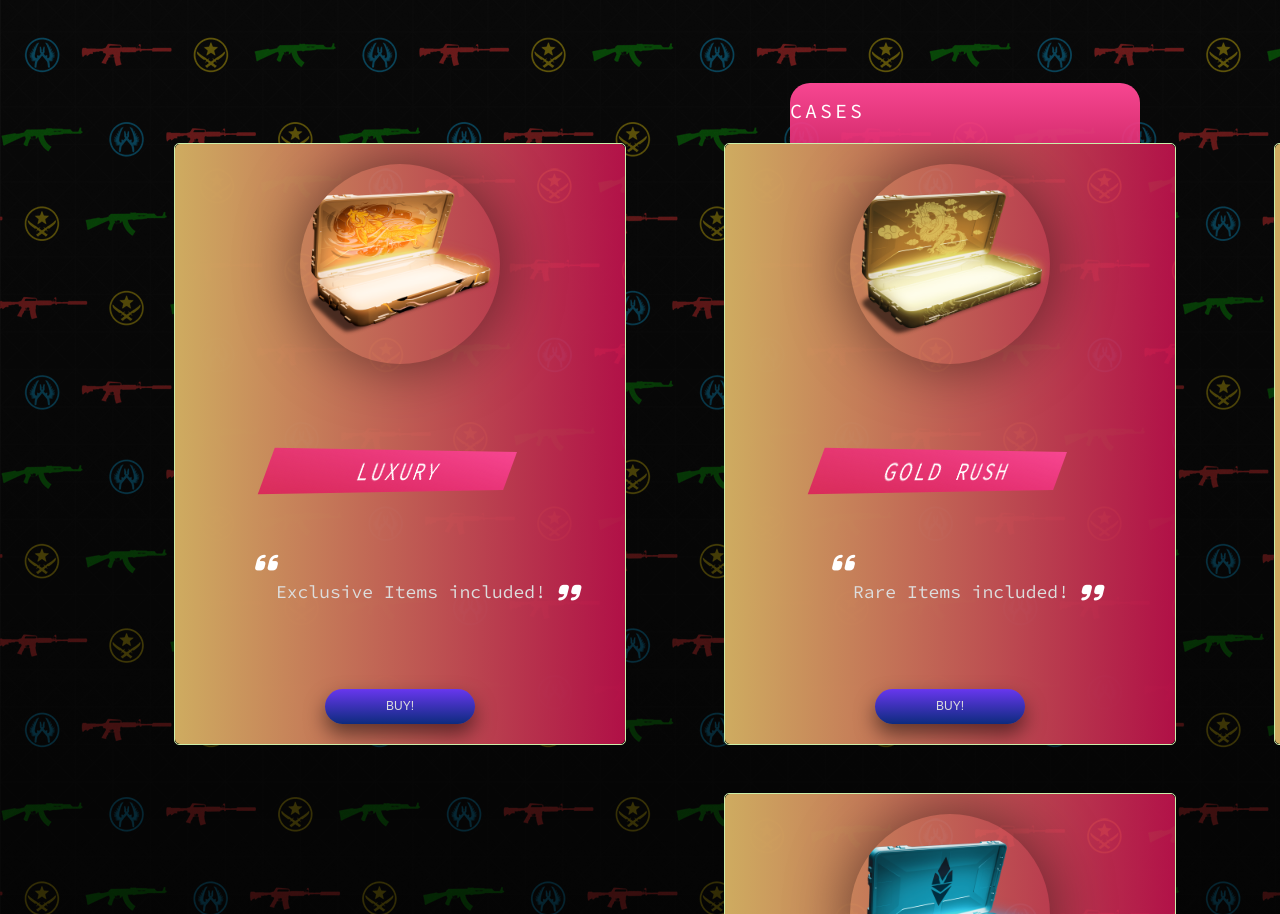
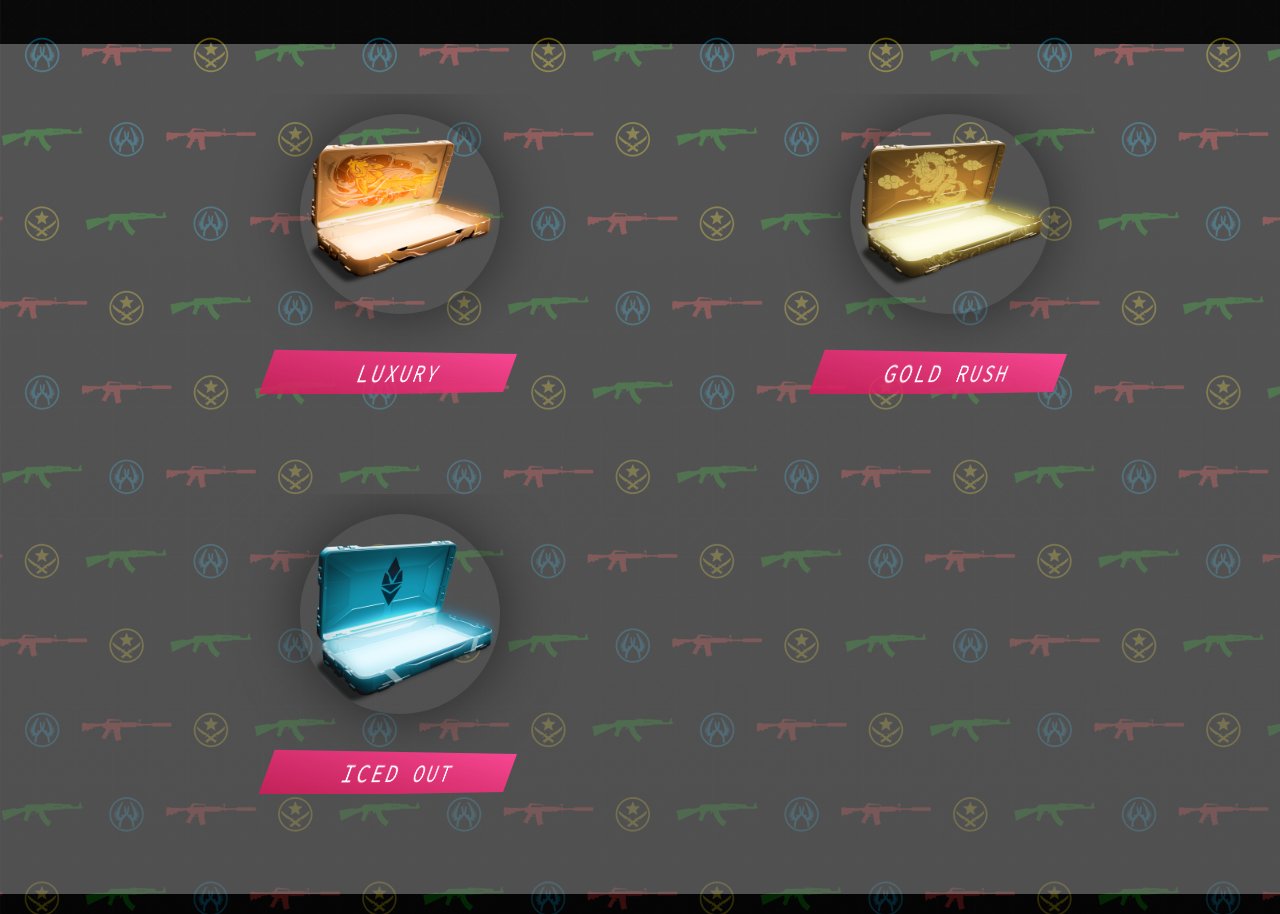
Before and after one commit to Felixtensee/standoffskins, a plain HTML site: page index.html in a window 1280 px wide. Shown: the part 156-1070 px from the top of the page. Drawn offline with Linux system fonts and the light colour scheme.

Commit message:
Overwork of Design and Animations

```diff
--- a/index.html
+++ b/index.html
@@ -2,9 +2,10 @@
 <html lang="en">
 <head>
     <meta charset="UTF-8">
-    <meta name="viewport" content="width=device-width, initial-scale=1.0">
-    <meta name=" content="width=device-width, initial-scale=1.0">
-    <meta http-equiv="X-UA-Compatible" content="ie=edge">
+    <meta name=”viewport” content=”width=device-width, initial-scale=1″>
+    <meta name="viewport" content="width=device-width,initial-scale=1,maximum-scale=1,user-scalable=no">
+    <meta http-equiv="X-UA-Compatible" content="IE=edge,chrome=1">
+    <meta name="HandheldFriendly" content="true">
     <link rel="stylesheet" href="style.css">
     <title>Card Test</title>
     <script src="https://kit.fontawesome.com/b1858c2316.js" crossorigin="anonymous"></script>
@@ -14,6 +15,7 @@
 <body>
 
     <div class="container">
+        <div class="case-container"></div>
         <div class=header>
             <div class="card-heading-top topnav">
                 <h1>Standoffskins</h1>
@@ -26,49 +28,50 @@
                 <a class="test4" href="aboutme.html">Sign Up</a>
             </ul>
     </div>
-    </div>
-    <div class="cards-all">
-        <p2 class="paragraph1">Cases</p2>
-    </div>
-    <div class="case-wrapper">
-            <h1 class="card-heading-h1">Cases</h>
-    </div>
+</div>
         <div class="card-wrapper">
             <div class="card">
                 <img src="images/IMG_0717-min.png" class="card-img">
-                <h1 class="card-heading">Luxury</h1>
-                <p class="card-paragraph"><i class="fas fa-quote-left"></i>Exclusive Items included!<i class="fas fa-quote-right"></i></p>
-                <button class="btn">Buy!</button>
+                <h1 class="card-heading">
+                    <a class="link" href="aboutme.html">
+                        Luxury
+                    </a>
+                </h1>
 
             </div>
         </div>
         <div class="card-wrapper2">
             <div class="card">
                 <img src="images/IMG_0726.png" class="card-img">
-                <h1 class="card-heading">Gold Rush</h1>
-                <p class="card-paragraph"><i class="fas fa-quote-left"></i>Rare Items included!<i class="fas fa-quote-right"></i></p>
-                <button class="btn">Buy!</button>
-
+                <h1 class="card-heading">
+                    <a class="link" href="aboutme.html">
+                        Gold Rush
+                    </a>
+                </h1>
             </div>
         </div>
         <div class="card-wrapper3">
             <div class="card">
                 <img src="images/Case_Template.png" class="card-img">
-                <h1 class="card-heading">Cyberstars</h1>
-                <p class="card-paragraph"><i class="fas fa-quote-left"></i>Common Items included!<i class="fas fa-quote-right"></i></p>
-                <button class="btn">Buy!</button>
-
+                <h1 class="card-heading">
+                    <a class="link" href="aboutme.html">
+                        CyberStars
+                    </a>
+                </h1>
             </div>
         </div>
         <div class="card-wrapper4">
             <div class="card">
                 <img src="images/IMG_0518-min.png" class="card-img">
-                <h1 class="card-heading">Iced Out</h1>
-                <p class="card-paragraph"><i class="fas fa-quote-left"></i>Common Items included!<i class="fas fa-quote-right"></i></p>
-                <button class="btn">Buy!</button>
+                <h1 class="card-heading">
+                    <a class="link" href="aboutme.html">
+                        Iced Out
+                    </a>
+                </h1>
+            </div>
 
-            </div>
         </div>
+
     </div>
         <div>
 
@@ -97,6 +100,7 @@
         </ul>
     </div>
     </div>
+
 </div>
 </body>
 </html>
--- a/style.css
+++ b/style.css
@@ -1,10 +1,17 @@
 * {
     margin:0;
     padding:0;
+    text-decoration: none;
 
 }
 
 
+
+.link {
+    font-family: "Source Code Pro", monospace;
+    color:white;
+
+}
 
 .container {
     font-family: 'josefin Sans', sans-serif;
@@ -23,7 +30,7 @@
     z-index: 9;
     background: #C6FFDD;  /* fallback for old browsers */
     background: -webkit-linear-gradient(to right, #f7797d, #FBD786, #C6FFDD);  /* Chrome 10-25, Safari 5.1-6 */
-    background: linear-gradient(to right, #f7797d, #FBD786, #C6FFDD); /* W3C, IE 10+/ Edge, Firefox 16+, Chrome 26+, Opera 12+, Safari 7+ */
+    background: linear-gradient( rgba(8,8,8),rgba(85,85,85,0.2)); /* W3C, IE 10+/ Edge, Firefox 16+, Chrome 26+, Opera 12+, Safari 7+ */
 
 
 
@@ -34,17 +41,15 @@
 .card-wrapper {
 
 
-    height:600px;
+    height:300px;
     width: 450px;
-    border: 1px solid #cceeaa;
     position: absolute;
-    top: 600px;
+    top: 400px;
     left: 250px;
     margin-left: 150px;
     transform: translate(-50%, -50%);
-    background: linear-gradient(rgba(0,0,0,.5), rgba(0,0,0)),url(images/Image-cs-go-wallpapers-HD_hu0dbb5cbcee1ac4f7805ec5cea1297bdc_1394604_1920x1080_resize_box_2.png);
-    transition: box-shadow 1s;
-    border-radius: 5px;
+    border-radius: 50px;
+    background: rgba(8,8,8));
     overflow: hidden;
     position: absolute;
 }
@@ -52,17 +57,15 @@
 .card-wrapper2 {
 
 
-    height:600px;
+    height:300px;
     width: 450px;
-    border: 1px solid #cceeaa;
     position: absolute;
-    top: 600px;
+    top: 400px;
     left: 800px;
     margin-left: 150px;
     transform: translate(-50%, -50%);
-    background: linear-gradient(rgba(0,0,0,.5), rgba(0,0,0)),url(images/Image-cs-go-wallpapers-HD_hu0dbb5cbcee1ac4f7805ec5cea1297bdc_1394604_1920x1080_resize_box_2.png);
-    transition: box-shadow 1s;
-    border-radius: 5px;
+    border-radius: 50px;
+    background: rgba(8,8,8));
     overflow: hidden;
     position: absolute;
 }
@@ -71,17 +74,15 @@
 .card-wrapper3 {
 
 
-    height:600px;
+    height:300px;
     width: 450px;
-    border: 1px solid #cceeaa;
     position: absolute;
-    top: 600px;
+    top: 400px;
     left: 1350px;
     margin-left: 150px;
     transform: translate(-50%, -50%);
-    background: linear-gradient(rgba(0,0,0,.5), rgba(0,0,0)),url(images/Image-cs-go-wallpapers-HD_hu0dbb5cbcee1ac4f7805ec5cea1297bdc_1394604_1920x1080_resize_box_2.png);
-    transition: box-shadow 1s;
-    border-radius: 5px;
+    border-radius: 50px;
+    background: rgba(8,8,8));
     overflow: hidden;
     position: absolute;
 }
@@ -89,44 +90,25 @@
 .card-wrapper4 {
 
 
-    height:600px;
+    height:300px;
     width: 450px;
-    border: 1px solid #cceeaa;
     position: absolute;
-    top: 1250px;
-    left: 800px;
+    top: 800px;
+    left: 250px;
     margin-left: 150px;
     transform: translate(-50%, -50%);
-    background: linear-gradient(rgba(0,0,0,.5), rgba(0,0,0)),url(images/Image-cs-go-wallpapers-HD_hu0dbb5cbcee1ac4f7805ec5cea1297bdc_1394604_1920x1080_resize_box_2.png);
-    transition: box-shadow 1s;
-    border-radius: 5px;
+    border-radius: 50px;
+    background: rgba(8,8,8));
     overflow: hidden;
     position: absolute;
 }
 
 
-.card-wrapper:hover {
-    box-shadow: 0  0 30px #fff;
-}
-
-.card-wrapper2:hover {
-    box-shadow: 0  0 30px #fff;
-}
-
-.card-wrapper3:hover {
-    box-shadow: 0  0 30px #fff;
-}
-
-.card-wrapper4:hover {
-    box-shadow: 0  0 30px #fff;
-}
-
 .card {
     position: absolute;
     height: 100%;
     width: 100%;
-    background: linear-gradient(90deg, #ceaa60 1%,rgba(220, 20, 88, .8) );
-    border-radius: 5px;
+    border-radius: 50px;
     display:flex;
     flex-direction: column;
     align-items: center;
@@ -138,7 +120,7 @@
 }
 
 .card-wrapper:hover {
-    zoom: 50%;
+    box-shadow: indigo;
 
 
 
@@ -321,7 +303,9 @@
     bottom: 150px;
     left: 680px;
     border-radius: 10px;
+    animation: color-me-in 5s;
     transition: all 500ms ease;
+    animation-iteration-count: infinite;
 
 }
 
@@ -335,6 +319,8 @@
     left: 1050px;
     border-radius: 10px;
     transition: all 500ms ease;
+    animation: color-me-in 5s;
+    animation-iteration-count: infinite;
 
 }
 
@@ -349,6 +335,8 @@
     left: 1450px;
     border-radius: 10px;
     transition: all 500ms ease;
+    animation: color-me-in 5s;
+    animation-iteration-count: infinite;
 
 }
 
@@ -363,8 +351,42 @@
     left: 1790px;
     border-radius: 10px;
     transition: all 500ms ease;
+    animation: color-me-in 5s;
+    animation-iteration-count: infinite;
+
 
 }
+
+
+
+
+@keyframes color-me-in {
+
+
+    0% {
+        background-color: yellow;
+    }
+
+    20 % {
+        background-color: red;
+    }
+
+    40% {
+
+        background-color: green;
+    }
+
+    60% {
+        background-color: red;
+
+    }
+
+    100% {
+
+        background-color: yellow;
+    }
+}
+
 
 
 .test1:hover::after {
@@ -410,8 +432,8 @@
 .case-wrapper {
 
 
-    height:600px;
-    width: 450px;
+    height:50%;
+    width: 20%;
     position: absolute;
     top: 500px;
     left:900px;
@@ -429,13 +451,16 @@
     text-transform: uppercase;
     color: #ffffff;
     letter-spacing: 3px;
-    background: linear-gradient(180deg, rgba(247, 70, 145), rgba(220, 20, 88, .8));
+    background: gray;
     padding: 15px 0;
-    transform: perspective(900px) skewX(-20deg) rotateY(40deg);
     border-radius: 20px;
-    height: 100px;
-    width: 350px;
-    transform: translate(-10%, 30%);
+}
 
-
+.case-container {
+    margin-top: 100px;
+    width: 100%;
+    height: 850px;
+    top: 100px;
+    background-color:rgba(255,255,255,0.3);
+    position: absolute;
 }
```
